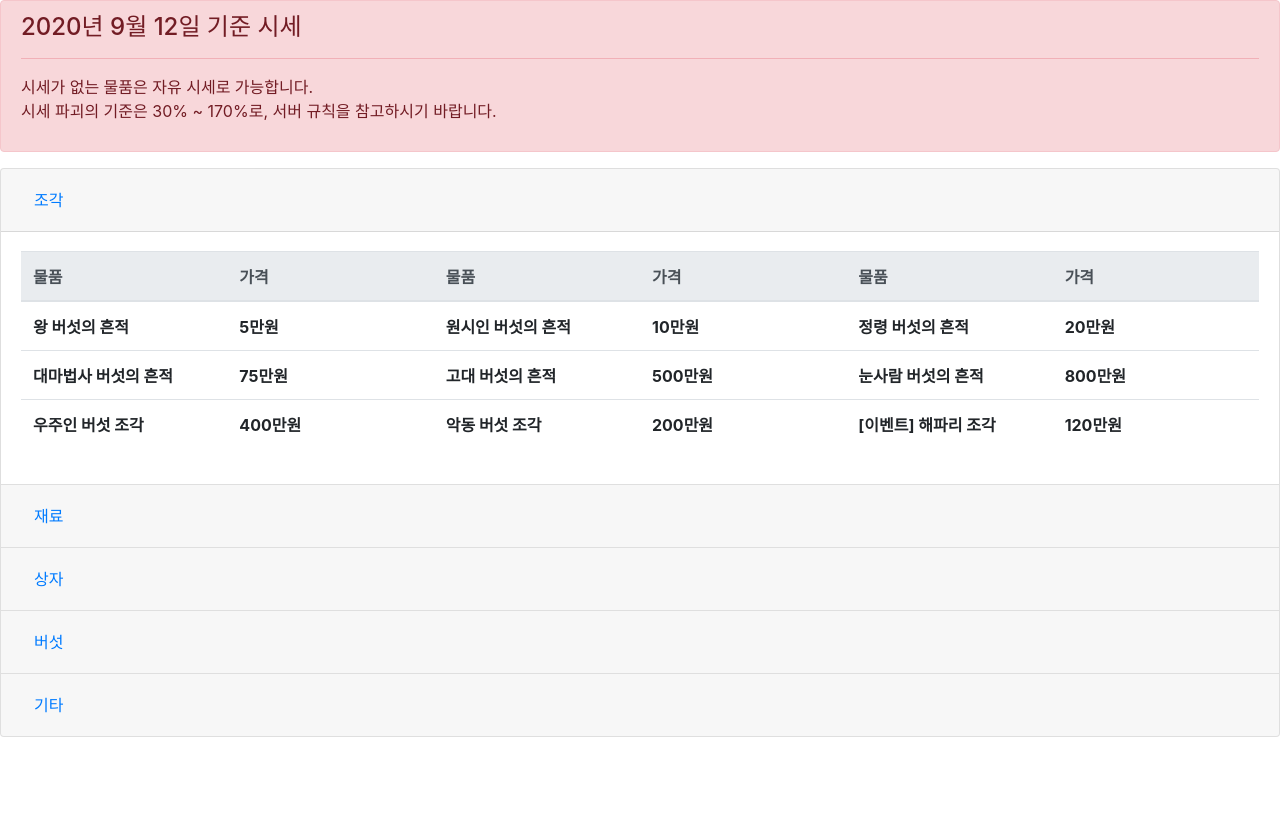
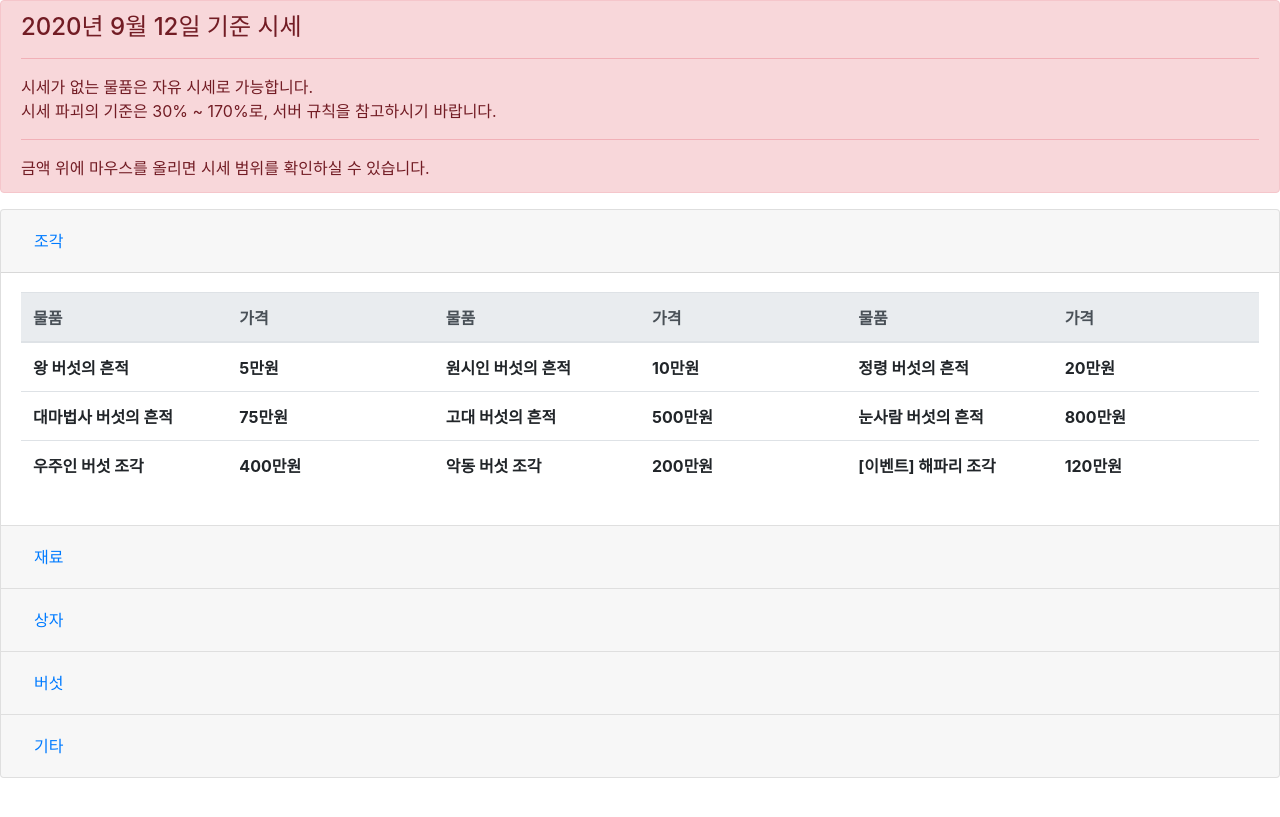
Before and after one commit to DetegiCE/detegice.github.io, a Jekyll site: the page built from kit/2020-09-08-kit-sise.md, in a window 1280 px wide. Shown: the top 817 px of the page. Built offline with Jekyll 4.4.1, drawn with Linux system fonts in a browser that asks for light colours.

Commit message:
Update 2020-09-08-kit-sise.md

```diff
--- a/kit/2020-09-08-kit-sise.md
+++ b/kit/2020-09-08-kit-sise.md
@@ -141,6 +141,8 @@ popover : https://getbootstrap.com/docs/3.4/javascript/#popovers, http://jsfiddl
     <hr>
     <p class="mb-0" style="display: inline;">시세가 없는 물품은 자유 시세로 가능합니다.<br>
         시세 파괴의 기준은 <div id="curMin" class="il"></div>% ~ <div id="curMax" class="il"></div>%로, 서버 규칙을 참고하시기 바랍니다.</p>
+        <hr>
+        금액 위에 마우스를 올리면 시세 범위를 확인하실 수 있습니다.
     </div>
 <div>
 
```
